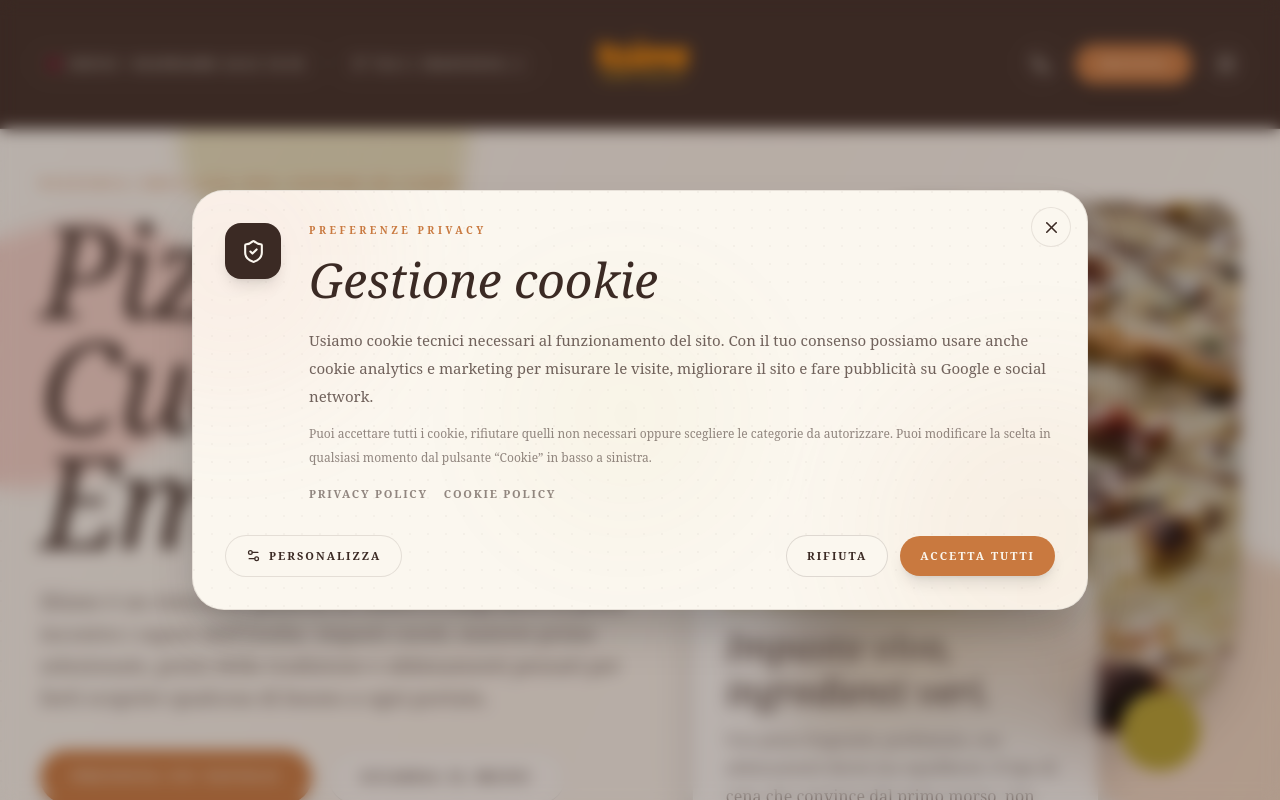
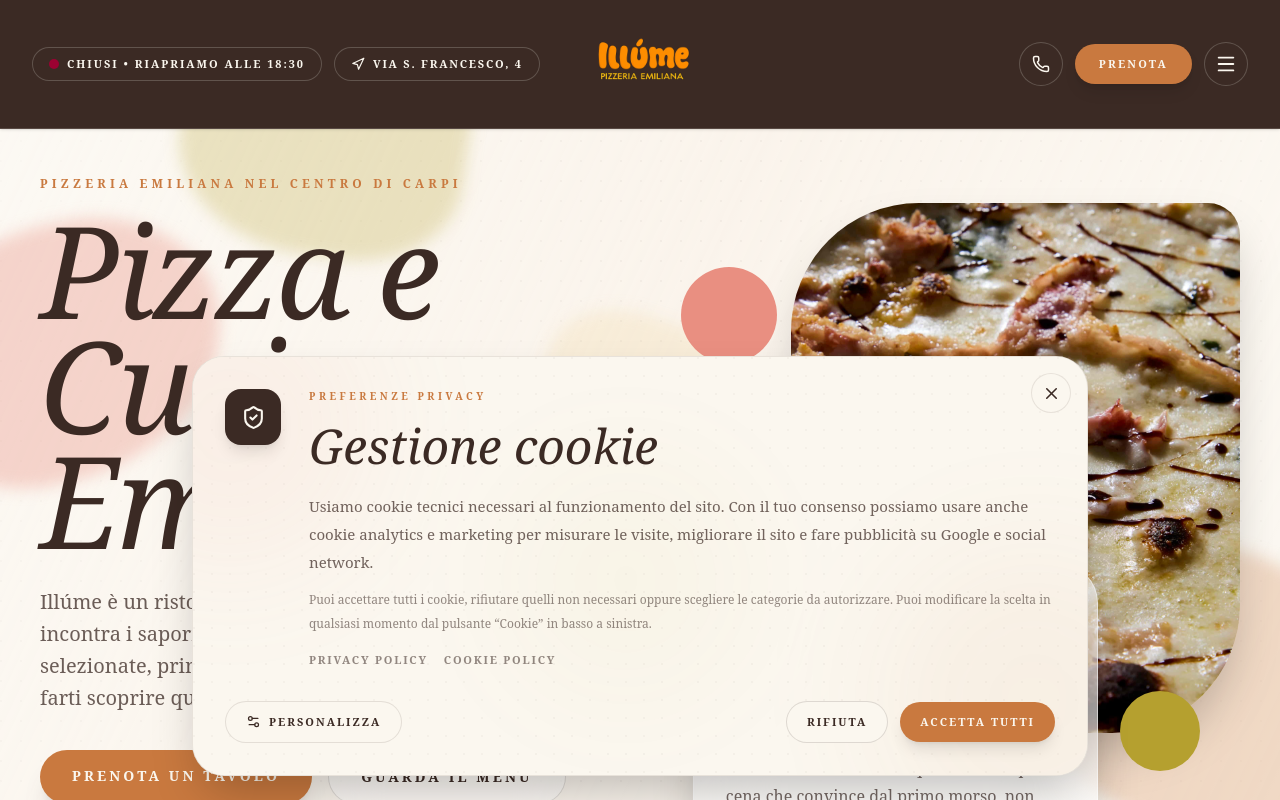
Before and after one commit to thinhdutong00/illume-cucina, a Next.js app: page / in a window 1280 px wide. Shown: the top 800 px of the page. Built offline with nearby package versions, Linux system fonts and the light colour scheme.

Commit message:
Sblocca navigazione sito

```diff
--- a/app/components/CookieBanner.tsx
+++ b/app/components/CookieBanner.tsx
@@ -43,6 +43,7 @@ export default function CookieBanner() {
   }, []);
 
   useEffect(() => {
+    const timer = window.setTimeout(() => {
       const storedConsent = getStoredConsent();
 
       if (!storedConsent) {
@@ -69,6 +70,9 @@ export default function CookieBanner() {
       setIsReady(true);
 
       applyConsent(storedConsent.preferences);
+    }, 0);
+
+    return () => window.clearTimeout(timer);
   }, []);
 
   const saveConsent = (nextPreferences: CookiePreferences) => {
@@ -136,12 +140,11 @@ export default function CookieBanner() {
 
       {isVisible && (
         <div
-          className="fixed inset-0 z-[3000] flex items-end justify-center bg-[#3b2a24]/35 px-4 py-4 backdrop-blur-sm md:items-center md:px-6"
-          role="dialog"
-          aria-modal="true"
+          className="pointer-events-none fixed inset-x-0 bottom-0 z-[3000] flex justify-center px-4 pb-4 md:px-6 md:pb-6"
+          role="region"
           aria-labelledby="cookie-title"
         >
-          <div className="relative w-full max-w-4xl overflow-hidden rounded-[2rem] border border-[#3b2a24]/10 bg-[#fbf7ef] text-[#3b2a24] shadow-2xl">
+          <div className="pointer-events-auto relative max-h-[min(86vh,46rem)] w-full max-w-4xl overflow-y-auto overflow-x-hidden rounded-[2rem] border border-[#3b2a24]/10 bg-[#fbf7ef] text-[#3b2a24] shadow-2xl">
             {/* decorative background */}
             <div className="pointer-events-none absolute inset-0 opacity-[0.34]">
               <div className="absolute inset-0 bg-[radial-gradient(circle_at_1px_1px,rgba(59,42,36,0.10)_1px,transparent_0)] bg-[length:18px_18px]" />
--- a/app/components/Header.tsx
+++ b/app/components/Header.tsx
@@ -331,15 +331,8 @@ export default function Header() {
         <div aria-hidden="true" className="h-[120px] md:h-[118px]" />
       )}
 
-      <div
-        className={[
-          "fixed inset-0 z-[2000] transition-transform duration-700 ease-[cubic-bezier(0.77,0,0.175,1)]",
-          isMenuOpen
-            ? "translate-x-0 pointer-events-auto"
-            : "translate-x-full pointer-events-none",
-        ].join(" ")}
-        aria-hidden={!isMenuOpen}
-      >
+      {isMenuOpen && (
+        <div className="fixed inset-0 z-[2000]">
           <div className="relative flex h-full flex-col overflow-y-auto overflow-x-hidden bg-[#fbf7ef] text-[#3b2a24]">
             <div className="pointer-events-none absolute left-[-10%] top-[-10%] h-72 w-72 rounded-full bg-[#e98f81]/25 blur-3xl" />
             <div className="pointer-events-none absolute bottom-[-10%] right-[-10%] h-96 w-96 rounded-full bg-[#c9793f]/20 blur-3xl" />
@@ -451,6 +444,7 @@ export default function Header() {
             </div>
           </div>
         </div>
+      )}
     </>
   );
 }
```
Lines whose indentation alone changed are shown as unchanged.
